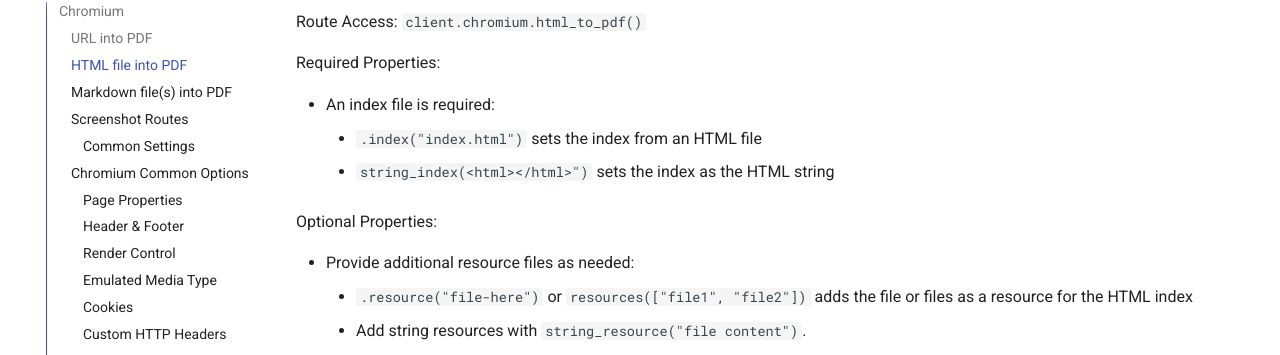
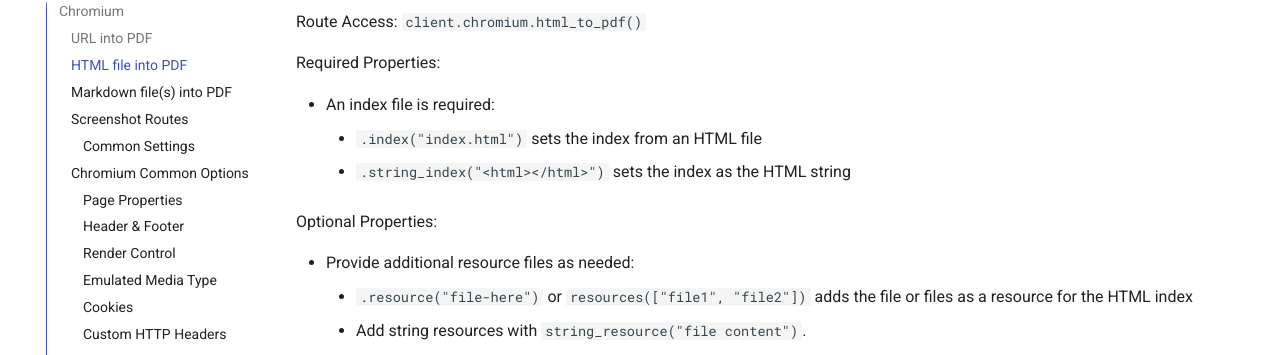
Before and after one commit to stumpylog/gotenberg-client, an MkDocs documentation site: the page built from docs/routes.md, in a window 1280 px wide and 900 px high, scrolled down 588 px. Shown: the part 97-452 px from the top of the window. Built offline with MkDocs 1.6.1 and Material for MkDocs 9.7.7, drawn with Linux system fonts in a browser that asks for light colours; comment, search, counter and statistics services are not loaded; the version menu is left out.

Commit message:
Small additional documentation fixes

```diff
--- a/docs/routes.md
+++ b/docs/routes.md
@@ -27,7 +27,7 @@
 
 - An index file is required:
     - `.index("index.html")` sets the index from an HTML file
-    - `string_index(<html></html>")` sets the index as the HTML string
+    - `.string_index("<html></html>")` sets the index as the HTML string
 
 Optional Properties:
 
```
